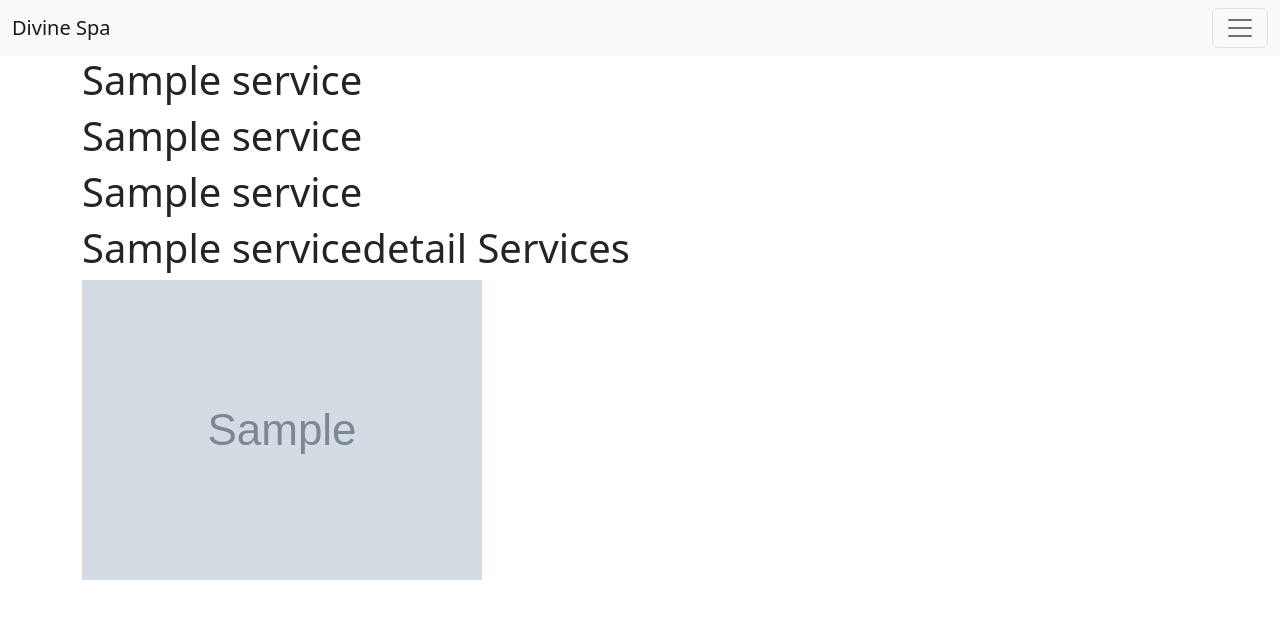
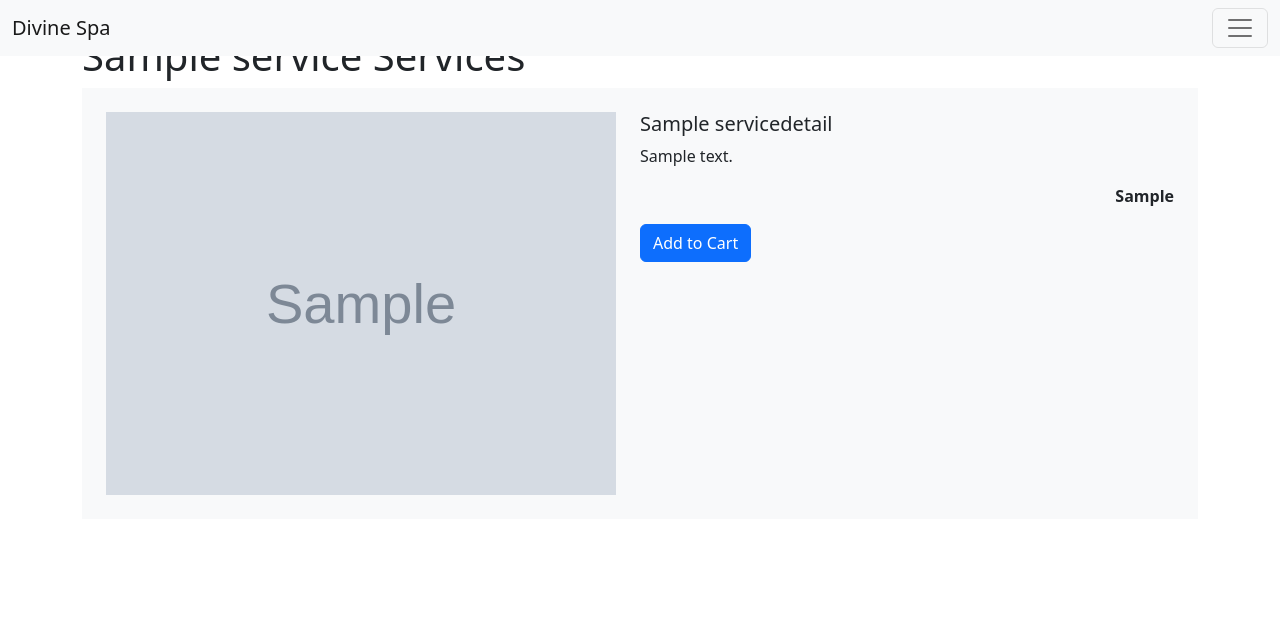
Before and after one commit to Candyce10/Devine-Spa, a Django app: page /services/1/ in a window 1280 px wide. Shown: the top 619 px of the page. Run offline with Django 4.2, Linux system fonts and the light colour scheme; tables that the repository leaves empty hold one stand-in row (values such as "Sample post"); grey boxes marked "Sample" are stand-in pictures.

Commit message:
styled service detail page and finished massage details

```diff
--- a/main_app/templates/service_detail.html
+++ b/main_app/templates/service_detail.html
@@ -1,28 +1,30 @@
 {% extends 'base.html' %}
 {% block content %}
-{% block title %} {% endblock %}
+{% block title %} {{service.name}}{% endblock %}
 
-<h1>{{service.name}}</h1>
-<h1>{{service.name}}</h1>
-<h1>{{service.name}}</h1>
-<h1>{{service.name}}</h1>
+<h1></h1>
+<h1>{{service.name}} Services</h1>
+
 
 
 {% for detail in service.details.all %}
-<div>
-    <h1>{{detail.name}} Services</h1>
+
+
+<div class="row g-0 bg-light position-relative">
+    <div class="col-md-6 mb-md-0 p-md-4">
+        <img src="{{detail.img}}" class="w-100" alt="{{detail.name}}">
+    </div>
+    <div class="col-md-6 p-4 ps-md-0">
+        <h5 class="mt-0">{{detail.name}}</h5>
+        <p>{{detail.description}}</p>
+        <p class="text-end fw-semibold">{{detail.price}}</p>
+        <a href="#" class="btn btn-primary stretched-link">Add to Cart</a>
+    </div>
 </div>
-
-<div>
-    <img src="{{detail.img}}" alt="{{detail.name}}" />
-</div>
+<br>
 
 
 {% endfor %}
-<div>
-</div>
-
-
 
 
 {% endblock %}
```
Also changed, not shown: main_app/templates/services.html (+14 -0 lines).
